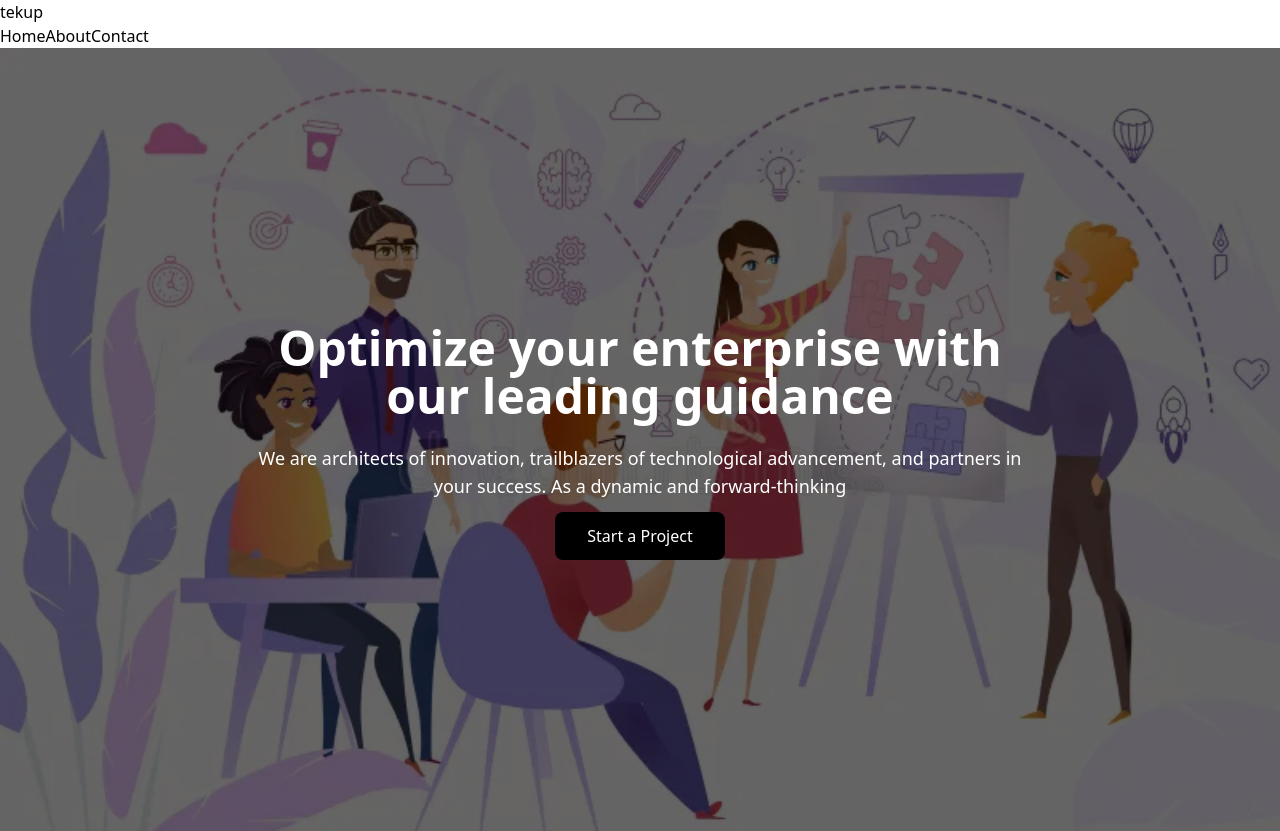
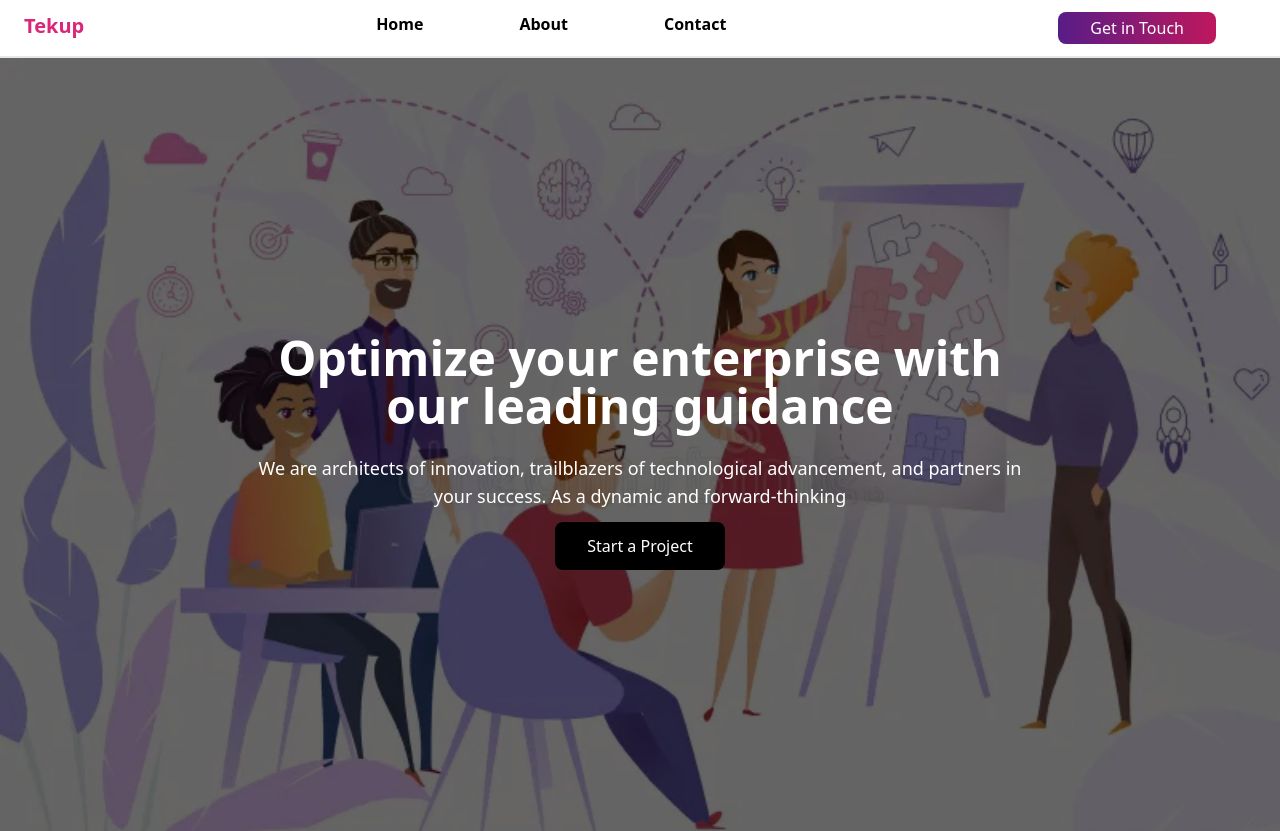
Before and after one commit to mandeepkaur678/landing_page, a React (Vite) app: page / in a window 1280 px wide. Shown: the top 831 px of the page. Built offline with nearby package versions, Linux system fonts and the light colour scheme.

Commit message:
update nav bar

```diff
--- a/src/pages/Header.jsx
+++ b/src/pages/Header.jsx
@@ -1,15 +1,21 @@
 import { NavLink } from "react-router-dom"
 
 function Header(){
-    return(
-        <>
-        <h1>tekup</h1>
-        <NavLink to="/">Home</NavLink>
-        <NavLink to="/about">About</NavLink>
-        <NavLink to="/contact">Contact</NavLink>
-
-        </>
-    )
+    return (
+      <>
+        <div className="flex justify-between bg-transparent border-b-2 shadow-md shadow-pink-700 py-3 px-6 ">
+          <h1 className="font-bold text-xl text-pink-600">Tekup</h1>
+          <div className="flex justify-between gap-24 font-bold">
+            <NavLink to="/"className="hover:scale-105 hover:underline underline-offset-4 hover:text-pink-700">Home</NavLink>
+            <NavLink to="/about">About</NavLink>
+            <NavLink to="/contact">Contact</NavLink>
+          </div>
+          <button className="mx-10 px-8 py-1 bg-gradient-to-r from-purple-900 to-pink-700 text-white rounded-lg hover:scale-105 transition-all duration-300">
+            Get in Touch
+          </button>
+        </div>
+      </>
+    );
 }
 
 export default Header
```
